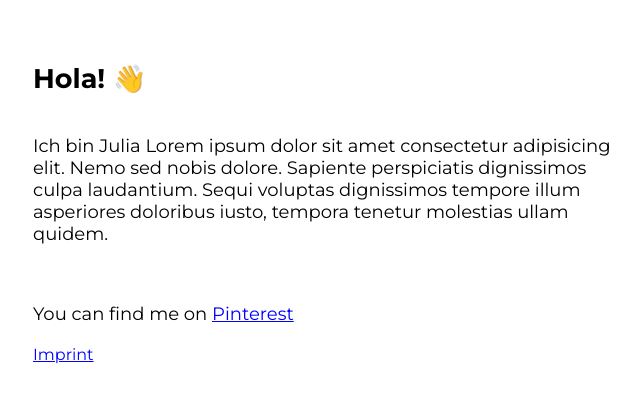
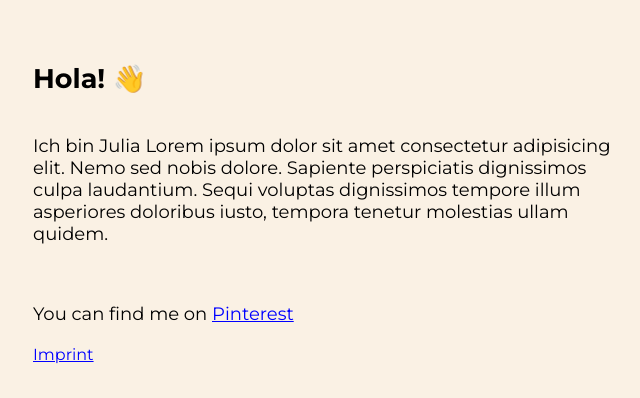
Before and after one commit to julia-ohlhoeft/portfolio-frontend, a Nuxt app: page / in a window 1280 px wide. Shown: the top 398 px of the page, without its empty margins (17-657 px from the left). Built offline with nearby package versions, Linux system fonts and the light colour scheme.

Commit message:
added background color

```diff
--- a/layouts/default.vue
+++ b/layouts/default.vue
@@ -20,6 +20,7 @@
 
 body {
     margin: 0;
+    background-color: #FAF1E4;
 }
 
 .page-content {
```
